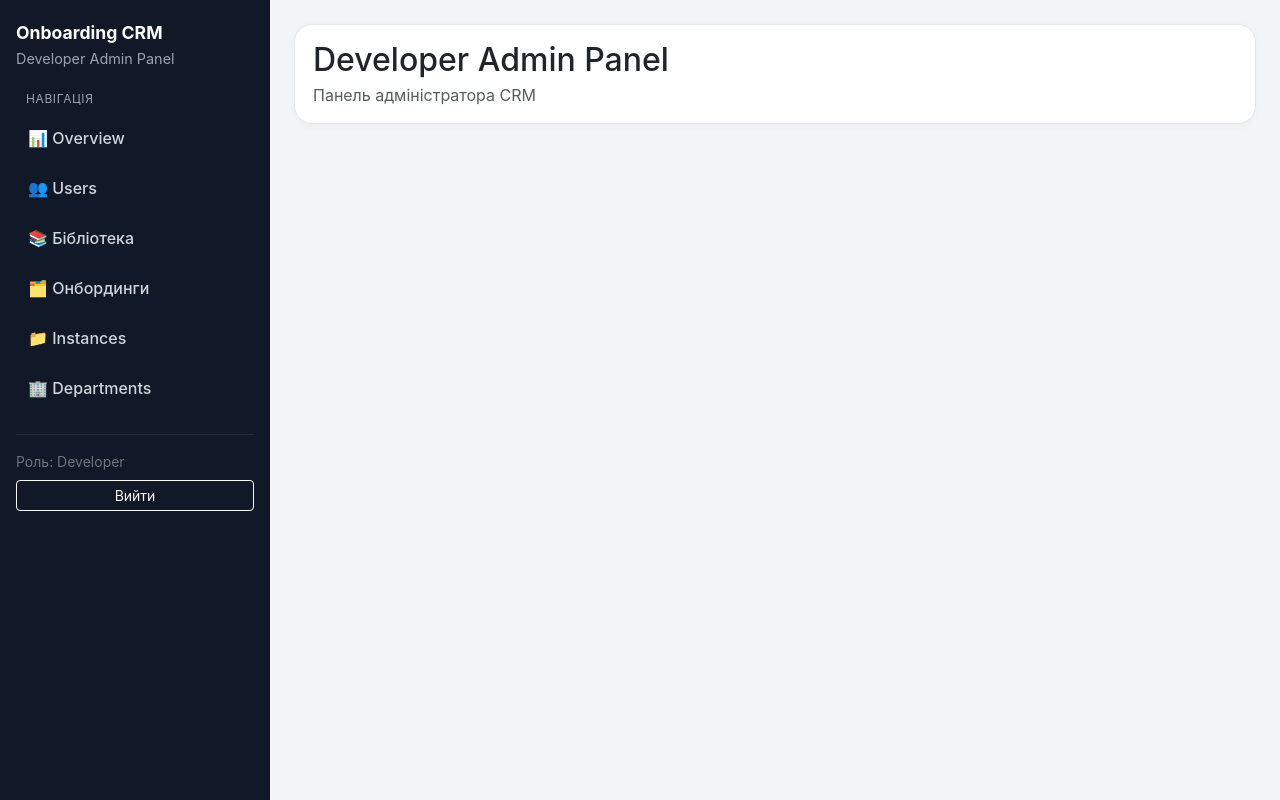
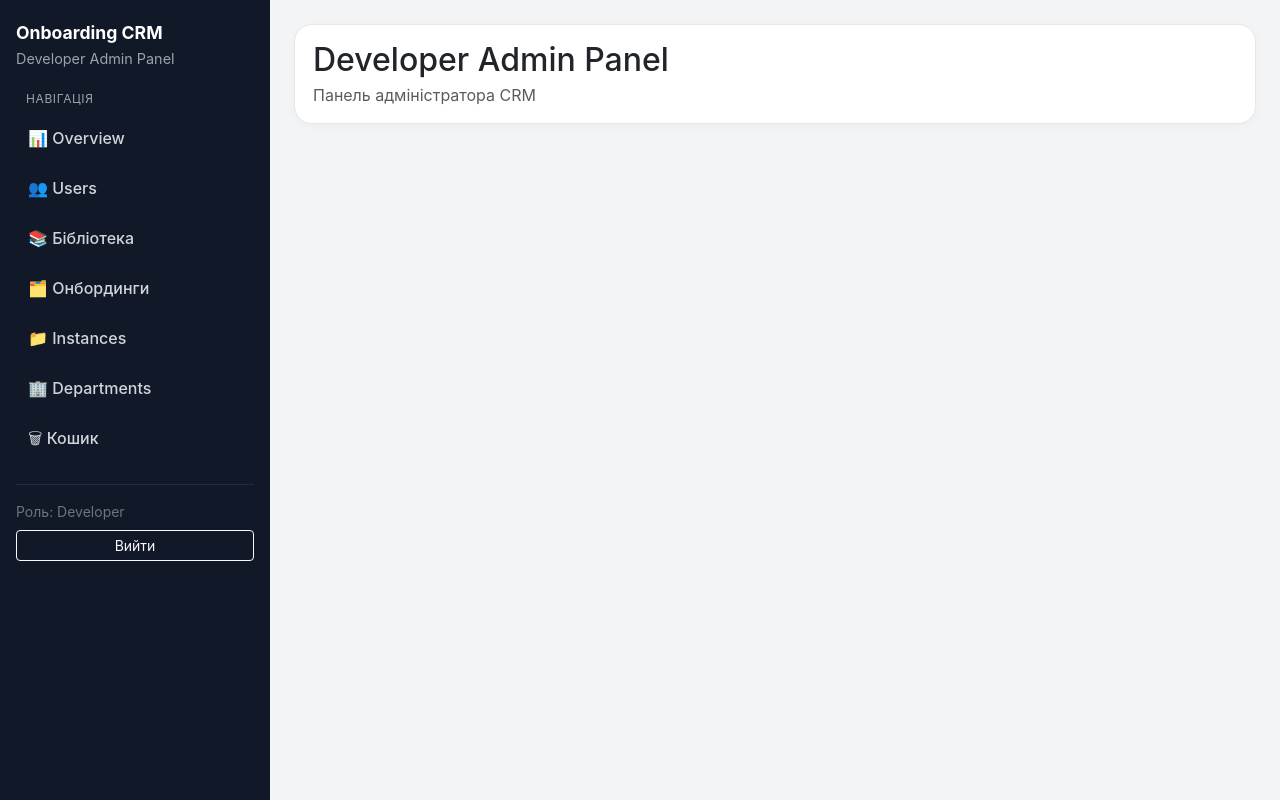
Before and after one commit to Taras-operation/onboarding-crm, a Python web app: template onboarding_crm/templates/developer_dashboard.html in a window 1280 px wide. Run offline with Jinja, Linux system fonts and the light colour scheme; the template is opened without the code that fills it: most values are stand-ins (such as "Sample title", 1, 10 or a date in 2020).

Commit message:
Fix: пункт «🗑 Кошик» у всіх розділах, не лише в бібліотеці
Дашборд девопса (developer_dashboard) має власне бокове меню, окреме від
partials/sidebar.html, яким користуються сторінки девопса. Кошик був лише
в partials, тож у вкладках Overview/Users/Instances/Departments його не
було видно. Додав посилання на main.devops_trash і в меню дашборда.

Co-Authored-By: Claude Opus 4.8 <noreply@anthropic.com>

```diff
--- a/onboarding_crm/templates/developer_dashboard.html
+++ b/onboarding_crm/templates/developer_dashboard.html
@@ -261,6 +261,11 @@
     <a href="{{ url_for('main.developer_dashboard', tab='departments') }}"
        class="sidebar-link {% if tab == 'departments' %}active{% endif %}">
       <span>🏢 Departments</span>
+    </a>
+
+    <a href="{{ url_for('main.devops_trash') }}"
+       class="sidebar-link">
+      <span>🗑 Кошик</span>
     </a>
 
     <div class="sidebar-footer">
```
